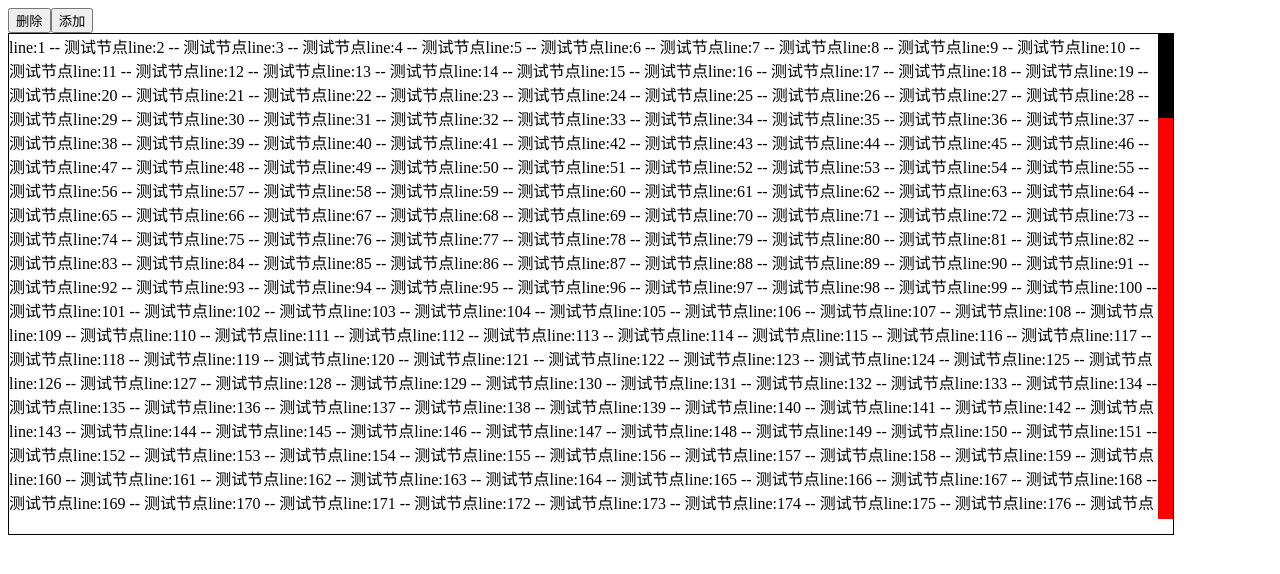
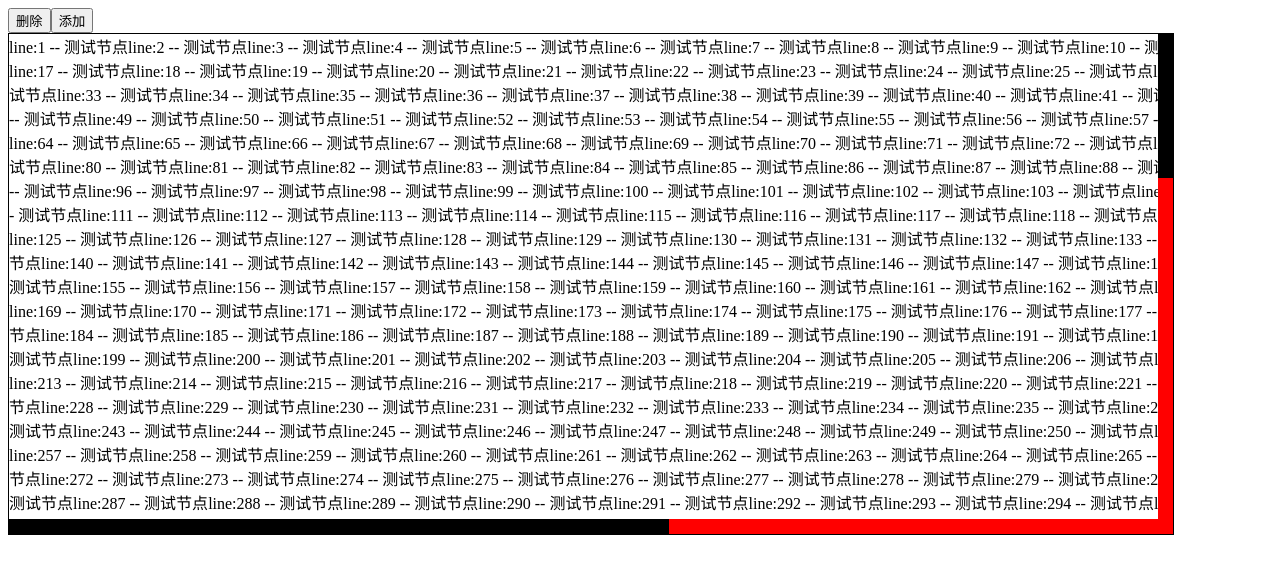
Before and after one commit to DanielJones2000/virtual-scrollbar, a Vue app: page / in a window 1280 px wide. Shown: the top 574 px of the page. Built offline with nearby package versions, Linux system fonts and the light colour scheme.

Commit message:
feat(*):完善功能

```diff
--- a/src/App.vue
+++ b/src/App.vue
@@ -3,8 +3,10 @@
         <button @click="del">删除</button>
         <button @click="add">添加</button>
         <ScrollBar style="width:calc(100% - 100px);height:500px;border:1px solid #000;user-select:none;">
-            <span v-for="item in total"
-                  :key="item">line:{{item}} -- 测试节点</span>
+            <div style="width:2000px;">
+                <span v-for="item in total"
+                      :key="item">line:{{item}} -- 测试节点</span>
+            </div>
         </ScrollBar>
     </div>
 </template>
--- a/src/ScrollBar.vue
+++ b/src/ScrollBar.vue
@@ -272,10 +272,11 @@ export default {
     // 纵向滚动条
     &-vertical {
         width: 100%;
-        height: calc(100% - 15px);
+        height: 100%;
         display: flex;
         justify-items: center;
         align-items: center;
+        overflow: hidden;
         &-track {
             height: 100%;
             width: 15px;
```
